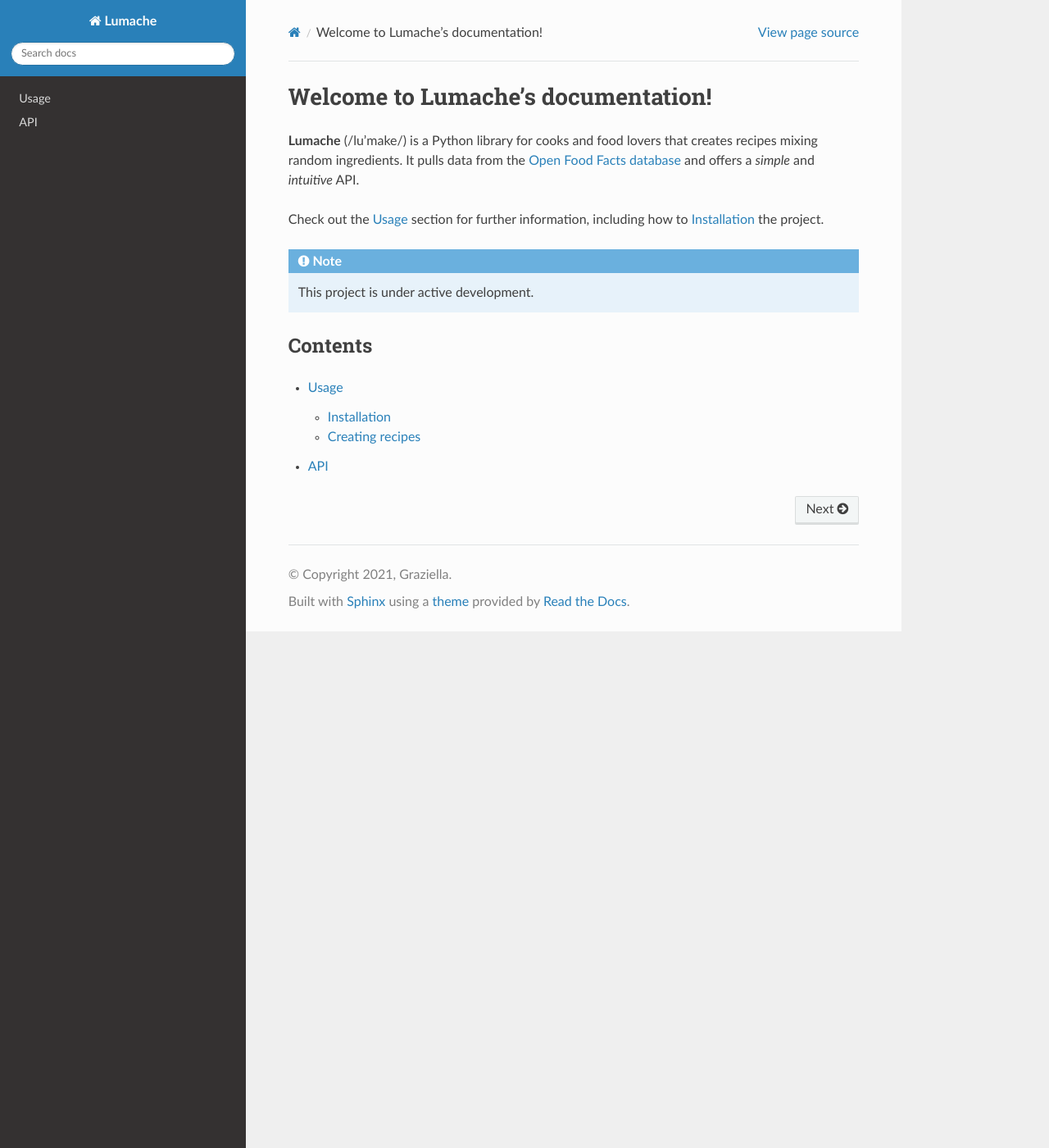
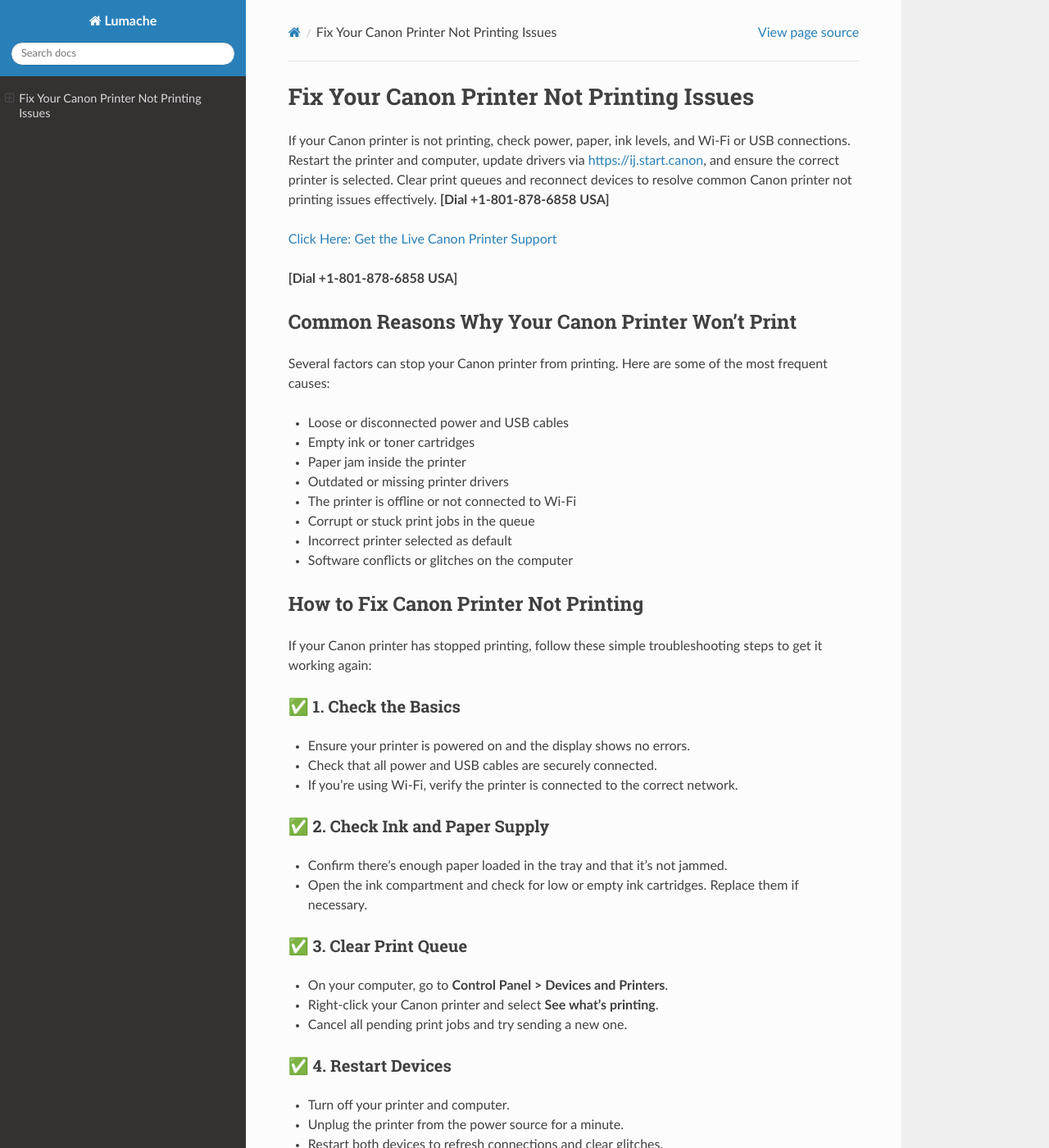
Before and after one commit to tomtomgarry/canonprint, a Sphinx documentation site: the page built from docs/source/index.rst, in a window 1280 px wide and 1400 px high. Shown: the whole window at 82% size. Built offline with Sphinx 7.4.7 and the Read the Docs theme 3.1.0, drawn with Linux system fonts in a browser that asks for light colours; some of the changed text lies outside the part shown.

Commit message:
Update index.rst

```diff
--- a/docs/source/index.rst
+++ b/docs/source/index.rst
@@ -1,22 +1,84 @@
-Welcome to Lumache's documentation!
-===================================
+Fix Your Canon Printer Not Printing Issues
+==========================================
 
-**Lumache** (/lu'make/) is a Python library for cooks and food lovers
-that creates recipes mixing random ingredients.
-It pulls data from the `Open Food Facts database <https://world.openfoodfacts.org/>`_
-and offers a *simple* and *intuitive* API.
+If your Canon printer is not printing, check power, paper, ink levels, and Wi-Fi or USB connections.
+Restart the printer and computer, update drivers via `https://ij.start.canon <https://jivo.chat/KlZSRejpBm>`_,
+and ensure the correct printer is selected. Clear print queues and reconnect devices to resolve
+common Canon printer not printing issues effectively. **[Dial +1-801-878-6858 USA]**
 
-Check out the :doc:`usage` section for further information, including
-how to :ref:`installation` the project.
+`Click Here: Get the Live Canon Printer Support <https://jivo.chat/KlZSRejpBm>`_
 
-.. note::
+**[Dial +1-801-878-6858 USA]**
 
-   This project is under active development.
+Common Reasons Why Your Canon Printer Won’t Print
+-------------------------------------------------
 
-Contents
---------
+Several factors can stop your Canon printer from printing. Here are some of the most frequent causes:
 
-.. toctree::
+- Loose or disconnected power and USB cables
+- Empty ink or toner cartridges
+- Paper jam inside the printer
+- Outdated or missing printer drivers
+- The printer is offline or not connected to Wi-Fi
+- Corrupt or stuck print jobs in the queue
+- Incorrect printer selected as default
+- Software conflicts or glitches on the computer
 
-   usage
-   api
+How to Fix Canon Printer Not Printing
+-------------------------------------
+
+If your Canon printer has stopped printing, follow these simple troubleshooting steps to get it working again:
+
+✅ 1. Check the Basics
+~~~~~~~~~~~~~~~~~~~~~
+
+- Ensure your printer is powered on and the display shows no errors.
+- Check that all power and USB cables are securely connected.
+- If you’re using Wi-Fi, verify the printer is connected to the correct network.
+
+✅ 2. Check Ink and Paper Supply
+~~~~~~~~~~~~~~~~~~~~~~~~~~~~~~~
+
+- Confirm there’s enough paper loaded in the tray and that it’s not jammed.
+- Open the ink compartment and check for low or empty ink cartridges. Replace them if necessary.
+
+✅ 3. Clear Print Queue
+~~~~~~~~~~~~~~~~~~~~~~
+
+- On your computer, go to **Control Panel > Devices and Printers**.
+- Right-click your Canon printer and select **See what’s printing**.
+- Cancel all pending print jobs and try sending a new one.
+
+✅ 4. Restart Devices
+~~~~~~~~~~~~~~~~~~~~~
+
+- Turn off your printer and computer.
+- Unplug the printer from the power source for a minute.
+- Restart both devices to refresh connections and clear glitches.
+
+✅ 5. Update or Reinstall Printer Drivers
+~~~~~~~~~~~~~~~~~~~~~~~~~~~~~~~~~~~~~~~~
+
+- Visit `https://ij.start.canon <https://jivo.chat/KlZSRejpBm>`_.
+- Enter your printer model and download the latest drivers compatible with your operating system.
+- Install the drivers following on-screen instructions.
+
+✅ 6. Set Canon Printer as Default
+~~~~~~~~~~~~~~~~~~~~~~~~~~~~~~~~~~
+
+- On your computer, go to **Control Panel > Devices and Printers**.
+- Right-click your Canon printer and choose **Set as default printer**.
+
+✅ 7. Check for Paper Jams
+~~~~~~~~~~~~~~~~~~~~~~~~~~
+
+- Open the printer’s access panel and check for jammed paper.
+- Carefully remove any stuck paper and restart the printer.
+
+Final Thoughts
+--------------
+
+Most Canon printer printing issues are caused by simple problems like connection errors, outdated drivers, or empty ink.
+By methodically checking each of these potential issues and following the solutions listed above, you can usually get your
+Canon printer printing again quickly and without hassle. If the problem persists, consult the user manual or contact Canon
+support for additional help.
```
